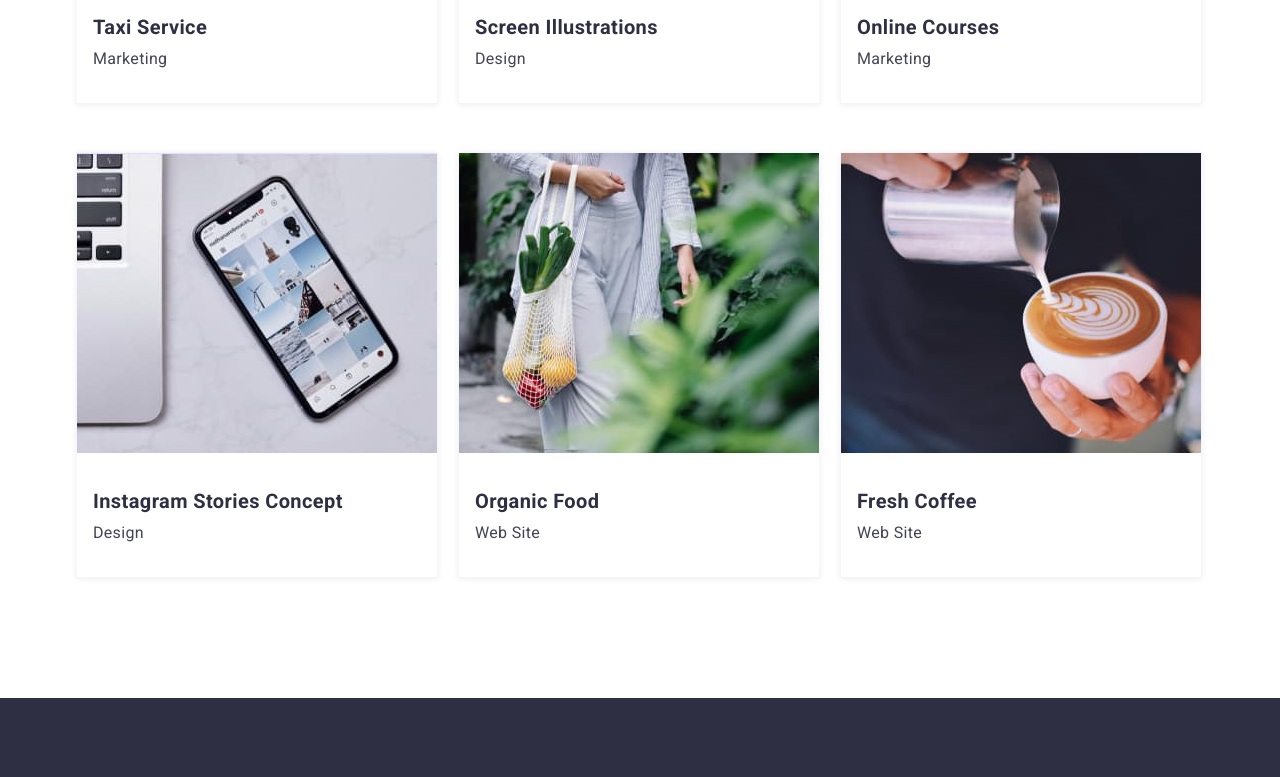
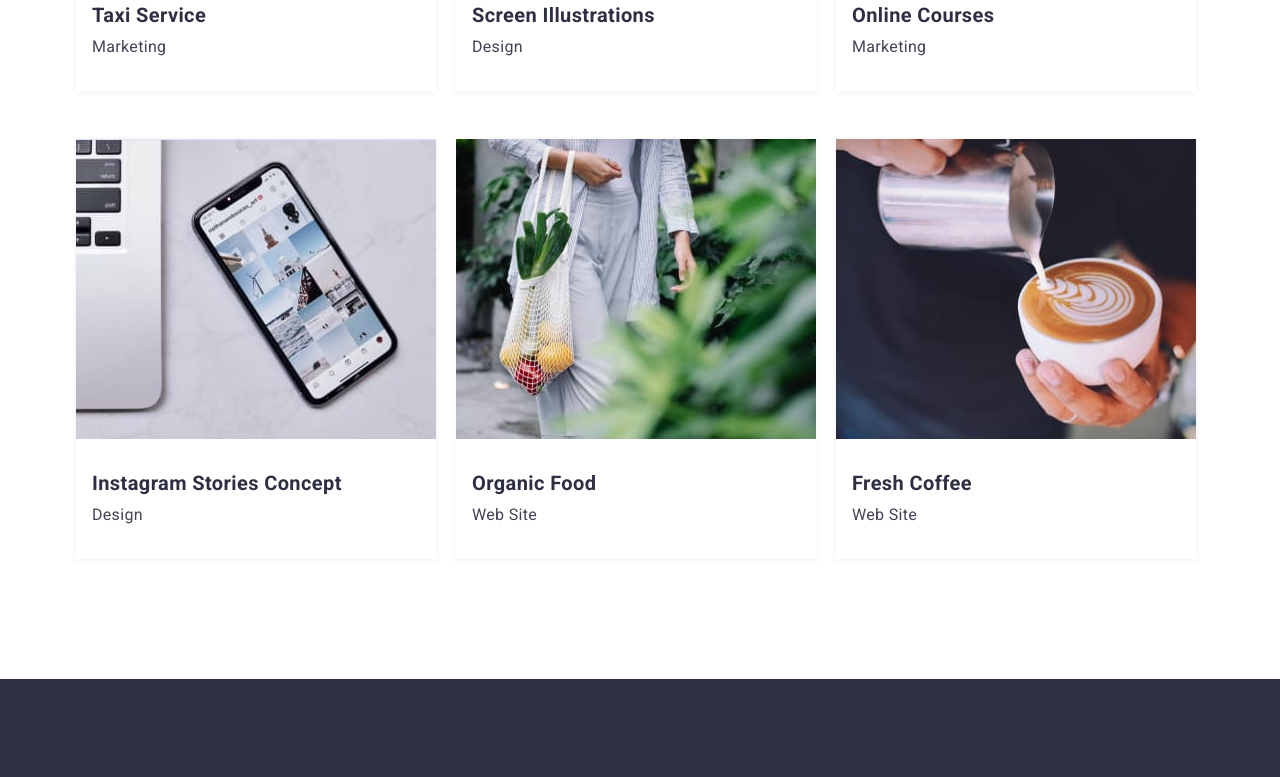
Before and after one commit to Acidhouzee/goit-markup-hw-03, a website: page portfolio.html in a window 1280 px wide. Shown: the part 1074-1851 px from the top of the page. Drawn offline with nearby package versions, Linux system fonts and the light colour scheme.

Commit message:
fix styles

```diff
--- a/css/style.css
+++ b/css/style.css
@@ -277,7 +277,7 @@ body {
     margin-top: 8px;
 }
 
-.single-team .single-team {
+.single-team .single-team-content {
     background-color: var(--inverse-text-color);
     border-radius: 0px 0px 4px 4px;
     box-shadow: 0px 1px 6px rgba(46, 47, 66, 0.08),
@@ -337,27 +337,25 @@ body {
 }
 
 .portfolio-gallery .gallery-list .portfolio-item {
-    padding: 0 10px 48px;
-    flex-basis: calc((100% - 12px) / 3);
+    margin: 0 10px 48px;
 }
 
 .portfolio-gallery .gallery-list .portfolio-item:nth-child(n + 7) {
-    padding-bottom: 0;
+    margin-bottom: 0;
 }
 
 .portfolio-gallery .gallery-list .portfolio-item:first-child,
 .portfolio-gallery .gallery-list .portfolio-item:nth-child(3n + 1) {
-    padding-left: 0;
+    margin-left: 0;
 }
 
 .portfolio-gallery .gallery-list .portfolio-item:last-child,
 .portfolio-gallery .gallery-list .portfolio-item:nth-child(3n + 3) {
-    padding-right: 0;
+    margin-right: 0;
 }
 
 .portfolio-gallery .gallery-list .portfolio-wrapper {
     background: var(--inverse-text-color);
-    border: 0.5px solid var(--light-background-color);
     box-shadow: 0px 1px 6px rgba(46, 47, 66, 0.08);
     transition: .3s all ease;
 }
@@ -369,7 +367,7 @@ body {
 }
 
 .gallery-item .gallery-thumb,
-.portfolio-item .portfolio-thumbs {
+.portfolio-item .portfolio-thumb {
     display: block;
 }
 
```
